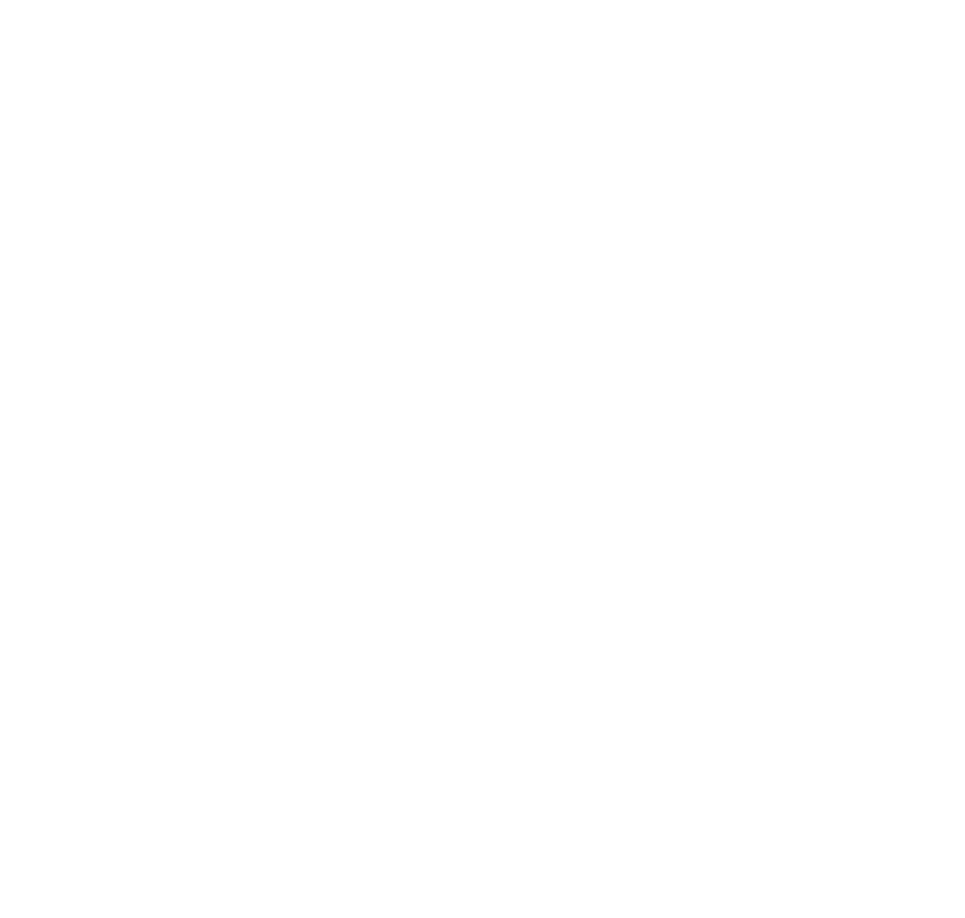
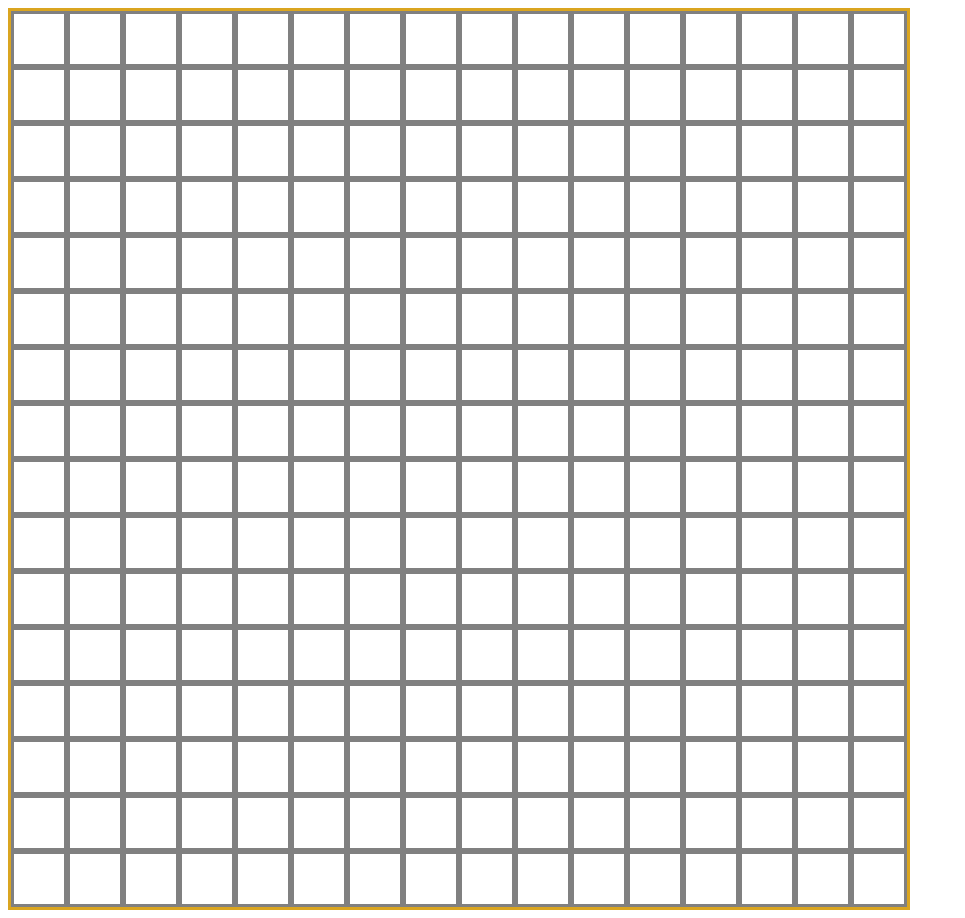
Before and after one commit to SantiHerrera-0/proyect-Etch-a-Sketch., a plain HTML site: page index.html in a window 1280 px wide. Shown: the whole page, without its empty margins (0-965 px from the left). Before the commit the page ends 800 px from the top, so only its background shows below. Drawn offline with Linux system fonts and the light colour scheme.

Commit message:
Crear cuadricula de 16x16
-Se usa flexwrap para crear cuadricula en la que se va a
 agregar efecto en las siguientes implementaciones de codigo.
-Los cuadros son de 50x50px para asi tener un mejor control
sobre las dimensiones.

```diff
--- a/index.html
+++ b/index.html
@@ -7,7 +7,8 @@
     <link rel="stylesheet" href="style.css">
 </head>
 <body>
-
+    <div class="contenedor">
+    </div>
     <script src="javascript.js"></script>
 </body>
 </html>
--- a/javascript.js
+++ b/javascript.js
@@ -0,0 +1,11 @@
+let contenido = document.querySelector(".contenedor");
+
+let elemento = [];
+
+for(let i=0; i<256; i++){
+    elemento[i] = document.createElement("div");
+    elemento[i].style.border = "solid grey";
+    elemento[i].style.height = "50px";
+    elemento[i].style.width = "50px";
+    contenido.appendChild(elemento[i]);
+}
--- a/style.css
+++ b/style.css
@@ -0,0 +1,8 @@
+div{
+    display: flex;
+    flex-wrap: wrap;
+    flex-shrink: 0;
+    height: 896px;
+    width: 896px;
+    border: solid goldenrod;
+}
```
